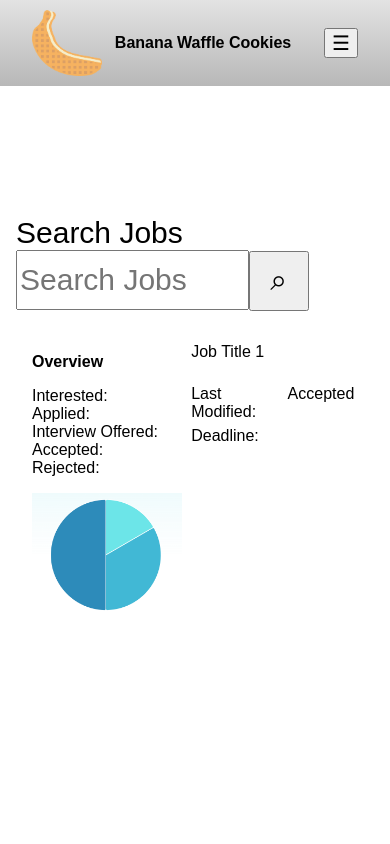
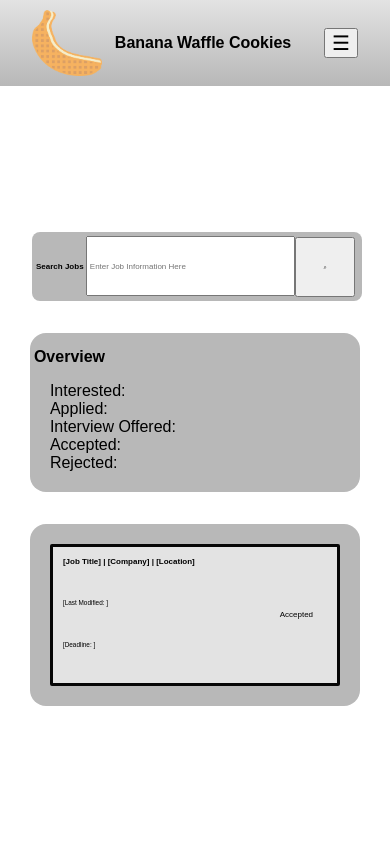
Before and after one commit to AtomicPhoenix/BananaWaffleCookies, a Vue app in the folder frontend/: page /dashboard in a window 390 px wide. Shown: the top 844 px of the page. Built offline with nearby package versions, Linux system fonts and the light colour scheme.

Commit message:
styling related only commit for the most part. fixed the ugly ah design for the dashboard page, it looks better, and is almost mobile responsive but needs a bit more work. good commit

```diff
--- a/frontend/src/assets/css/dashboard.css
+++ b/frontend/src/assets/css/dashboard.css
@@ -3,23 +3,27 @@
 /* Search Box */
 .search-box{
     margin-bottom: 2rem;
-    font-size: clamp(30px,2vh,14px);
+    background: #B8B8B8;
+    border-radius: 8px;
+    width: 96%;
+    padding: 1rem;
 }
 
 .search-label{
-
+    font-weight: 700;
+    font-size: clamp(.5rem, 1.5vw , 1.5rem);
 }
 
 .search-bar{
     height: 60px;
     width: 65%;
-    font-size: clamp(30px,2vh,14px);
+    font-size: clamp(.5rem, 1.5vw , 1.25rem);
 }
 
 .search-unicode{
     height: 60px;
     width: 60px;
-    font-size: clamp(30px,2vh,14px);
+    font-size: clamp(.3rem, 1.5vw , 1.25rem);
 }
 /* Job Information Row */
 .job-info{
@@ -30,8 +34,10 @@
 /* Overview Box */
 .overview{
     width:40%;
-    padding-left: 1rem;
-    padding-right: 1rem;
+    padding: 1rem;
+    background: #B8B8B8;
+    margin-right: 2rem;
+    border-radius: 1rem;
 }
 
 .overview-title{
@@ -40,6 +46,7 @@
 
 .overview-items{
     font-size: clamp(16px,1vw,32px);
+    padding-left: 1rem;
 }
 
 img {
@@ -54,16 +61,24 @@ img {
 
 /* Job List Box */
 .job-list{
-    width:60%;
+    width:55%;
     display:flex;
     flex-direction: column;
+    background: #B8B8B8;
+    border-radius: 1rem;
 }
 
 .job-listing{
     display: grid;
-    grid-template-columns: 1fr 1fr;
+    grid-template-columns: 70% 30%;
     grid-template-rows: repeat(3, 2rem);
     gap: 10px;
+    margin: 1rem;
+    padding: 10px;
+    border-radius: 2px;
+    border-color: #060606;
+    border-style: solid;
+    background: #E3E3E3;
 }
 .job-listing.left{
     background: #ccc;
@@ -77,9 +92,16 @@ img {
     justify-content: center; /* horizontal center */
     text-align: center;
     background: #999;
+    /* turn div into button shape */
+
 }
 
-.top { grid-column: 1; grid-row: 1; }
+.top {
+    grid-column: 1;
+    grid-row: 1;
+    font-size: clamp(.5rem, 1.5vw , 1.25rem);
+    font-weight: 700;
+}
 .mid {
     .right{
         grid-column: 1;
@@ -91,6 +113,44 @@ img {
 }
 .bot { grid-column: 1; grid-row: 3; }
 
+.jdesc{
+    font-size: clamp(.4rem, 1.5vw , 1rem);
+}
+
 .listing-status-button{
+    display: flex;
+    align-items: center;
+    justify-content: center;
+    padding: 1rem;
+    width: fit-content;
+    margin-left: clamp(0rem, 1.5vw , 1.25rem);
+    font-size: clamp(.5rem, 1.5vw , 1.25rem);
+}
 
+@media (max-width: 700px){
+    .search-box{
+        width: 90%;
+        margin: 1rem;
+        padding: 0.25rem;
+    }
+    .job-info{
+        display: flex;
+        flex-direction: column;
+        justify-content: center;
+        align-items: center;
+        width: 100%;
+    }
+    .overview{
+        width:90%;
+        margin: 1rem;
+        padding: .25rem;
+    }
+    .job-list{
+        width:90%;
+        margin: 1rem;
+        padding: 0.25rem;
+    }
+    img{
+        display: none;
+    }
 }
--- a/frontend/src/pages/dashboard.vue
+++ b/frontend/src/pages/dashboard.vue
@@ -5,7 +5,7 @@
       <div class="search-box">
         <form action="backend.go" method="get">
             <label class="search-label" for="job-search">Search Jobs  </label>
-            <input class="search-bar" type="search" id="site-search" name="query" placeholder="Search Jobs">
+            <input class="search-bar" type="search" id="site-search" name="query" placeholder="Enter Job Information Here">
             <button class="search-unicode" type="submit">⌕</button>
         </form>
       </div>
@@ -28,9 +28,9 @@
         <div class="job-list">
                 <!-- Needs to be created of internal database information, template for now -->
                 <div class="job-listing">
-                    <div class="left top">Job Title 1</div>
-                    <div class="left mid">Last Modified: </div>
-                    <div class="left bot">Deadline: </div>
+                    <div class="left top">[Job Title]   |   [Company]   |   [Location]</div>
+                    <div class="left mid jdesc">[Last Modified: ] </div>
+                    <div class="left bot jdesc">[Deadline: ]</div>
 
                     <div class="listing-status-button right mid">Accepted </div>
                 </div>
```
Also changed, not shown: frontend/public/images/pie-template.png, frontend/src/assets/css/main.css (line endings or trailing spaces).
